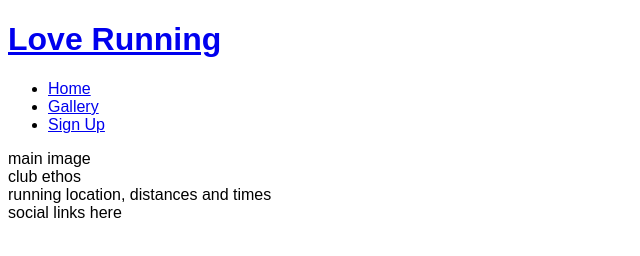
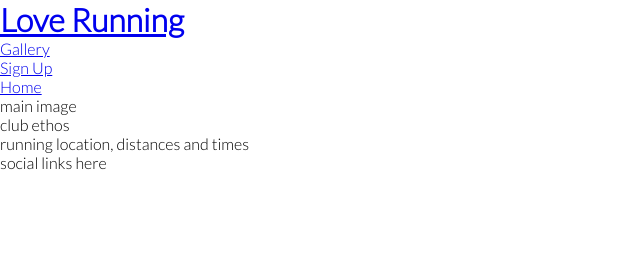
Before and after one commit to ak2489/love-running, a plain HTML site: page index.html in a window 1280 px wide. Shown: the whole page, without its empty margins (0-640 px from the left). Drawn offline with Linux system fonts and the light colour scheme.

Commit message:
add google fonts and remove default padding, margin and borders

```diff
--- a/assets/css/style.css
+++ b/assets/css/style.css
@@ -1,3 +1,12 @@
+@import url('https://fonts.googleapis.com/css2?family=Lato:wght@300&family=Oswald&display=swap');
+
+* {
+    padding: 0;
+    margin: 0;
+    border: none;
+}
+
 body {
-    font-family: Arial, Helvetica, sans-serif;
+    font-family: lato, sans-serif;
+    font-size: 300;
 }
--- a/index.html
+++ b/index.html
@@ -18,13 +18,13 @@
         <nav>
             <ul>
                 <li>
-                    <a href="index.html">Home</a>
-                </li>
-                <li>
                     <a href="#">Gallery</a>
                 </li>
                 <li>
                     <a href="#">Sign Up</a>
+                </li>
+                <li>
+                    <a href="index.html">Home</a>
                 </li>
             </ul>
         </nav>
```
